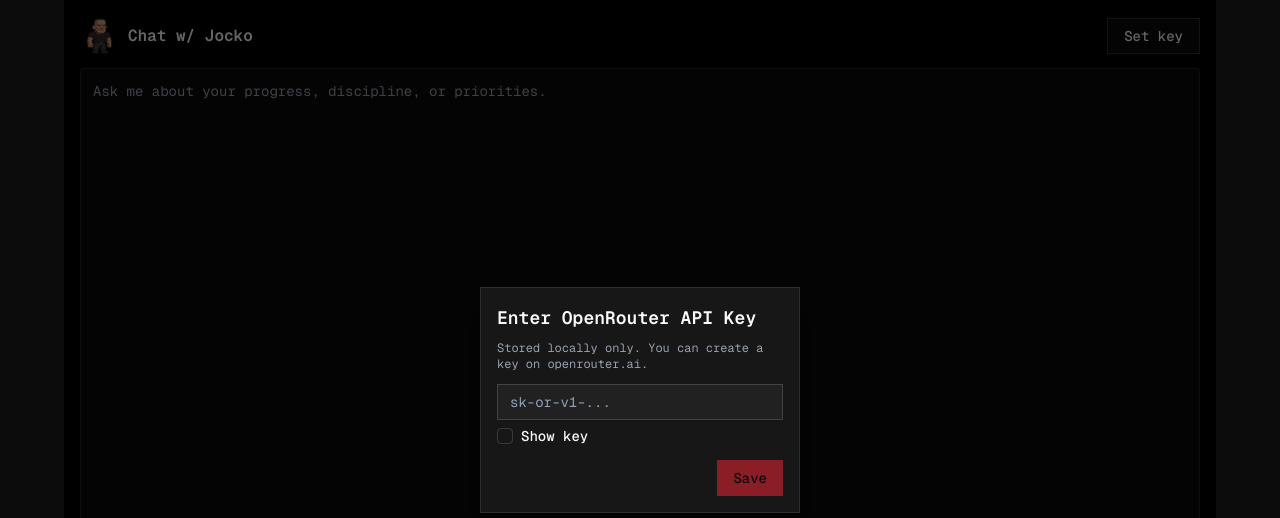
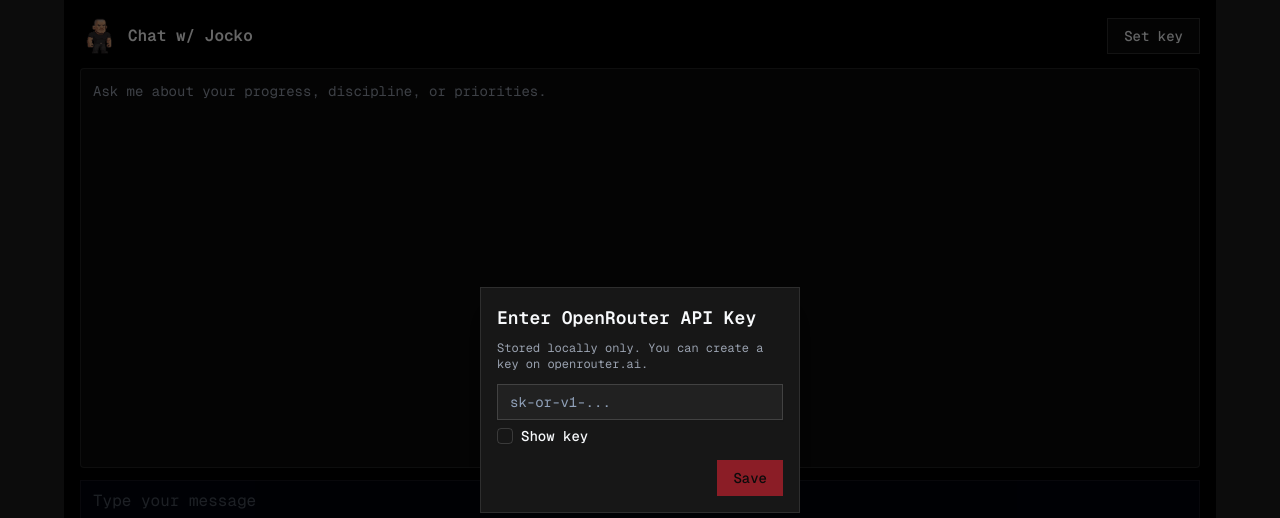
Before and after one commit to kamerontanseli/def-app, a Next.js app: page / in a window 1280 px wide. Both pictures are taken after a click on the button "Chat". Shown: the top 518 px of the page. Built offline with nearby package versions, Linux system fonts and the light colour scheme.

Commit message:
fix: styles

```diff
--- a/src/components/Chat.tsx
+++ b/src/components/Chat.tsx
@@ -206,7 +206,7 @@ export default function Chat() {
 
       <div
         ref={listRef}
-        className="flex-1 max-h-[70vh] overflow-y-auto border border-border rounded p-3 space-y-6 bg-neutral-950"
+        className="flex-1 max-h-[50vh] overflow-y-auto border border-border rounded p-3 space-y-6 bg-neutral-950"
       >
         {messages.length === 0 && (
           <div className="text-sm text-gray-400">
```
